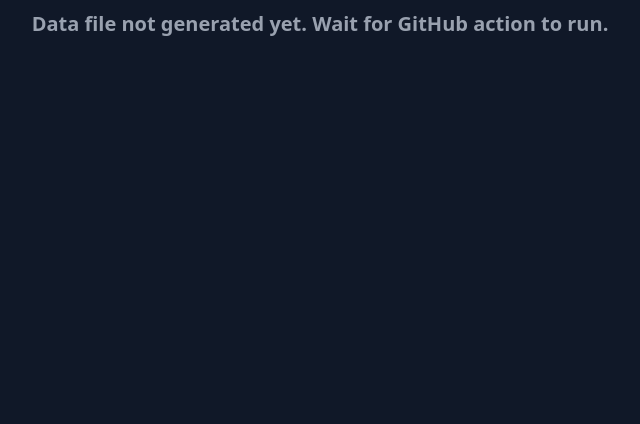
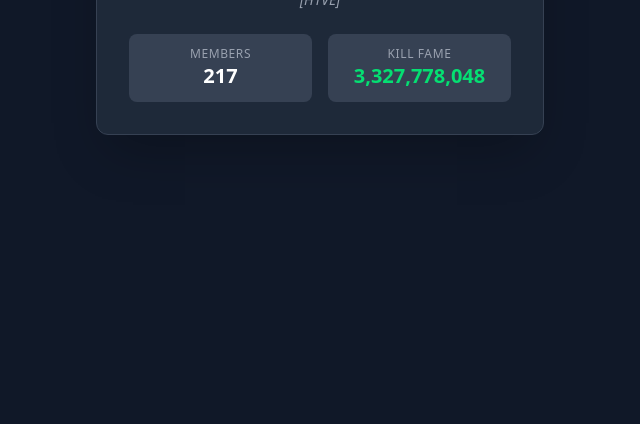
Before and after one commit to AlbionNFT/NFT, a plain HTML site: page index.html in a window 1280 px wide. Shown: the part 376-800 px from the top of the page, without its empty margins (320-960 px from the left). Drawn offline with nearby package versions, Linux system fonts and the light colour scheme.

Commit message:
Update index.html

```diff
--- a/index.html
+++ b/index.html
@@ -27,25 +27,41 @@
     <div id="loading" class="text-xl font-semibold text-gray-400">Fetching Guild Data...</div>
 
 <script>
-// Fetch directly from your own repository file instead of the Albion API
-// This forces the browser to look for a fresh file every single time
-const localJsonUrl = `./guild-data.json?t=${Date.now()}`;
+    // Dynamically gets the correct path to your root folder to avoid 404s
+    const rootPath = window.location.pathname.substring(0, window.location.pathname.lastIndexOf('/') + 1);
+    const localJsonUrl = `${window.location.origin}${rootPath}guild-data.json?t=${Date.now()}`;
 
     async function fetchGuildData() {
         try {
             const response = await fetch(localJsonUrl);
+            if (!response.ok) throw new Error(`HTTP error! Status: ${response.status}`);
+
             const data = await response.json();
 
-        document.getElementById('guild-name').innerText = data.Name;
-        document.getElementById('alliance-name').innerText = data.AllianceName || '';
-        document.getElementById('member-count').innerText = data.MemberCount;
-        document.getElementById('kill-fame').innerText = data.KillFame.toLocaleString();
+            const guildName = data.Name || "NoFreeThinkers";
+            const memberCount = data.MemberCount || 0;
 
+            const killFame = data.killFame ? data.killFame.toLocaleString() : "0";
+
+            let allianceText = "No Alliance";
+            if (data.AllianceTag) {
+                allianceText = data.AllianceName ? `[${data.AllianceTag}] ${data.AllianceName}` : `[${data.AllianceTag}]`;
+            }
+
+            // Push values safely to the HTML elements
+            document.getElementById('guild-name').innerText = guildName;
+            document.getElementById('alliance-name').innerText = allianceText;
+            document.getElementById('member-count').innerText = memberCount;
+            document.getElementById('kill-fame').innerText = killFame;
+
+            // Show the card, hide loading text
             document.getElementById('loading').classList.add('hidden');
             document.getElementById('guild-card').classList.remove('hidden');
+
         } catch (error) {
             console.error('Error fetching data:', error);
-        document.getElementById('loading').innerText = 'Data file not generated yet. Wait for GitHub action to run.';
+            document.getElementById('loading').innerText = `Failed to read file. Error: ${error.message}`;
+            document.getElementById('loading').classList.add('text-red-500');
         }
     }
 
```
Lines whose indentation alone changed are shown as unchanged.
